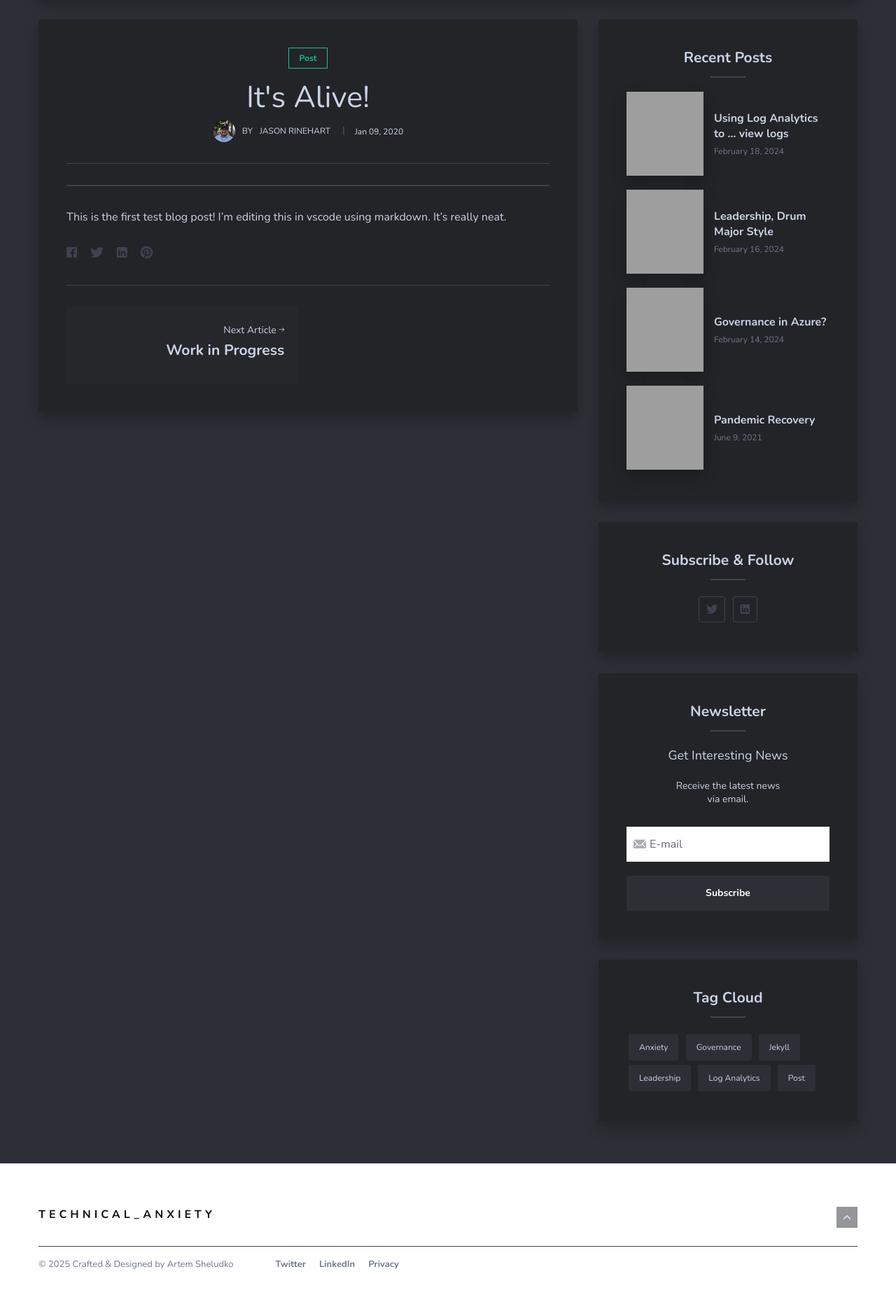
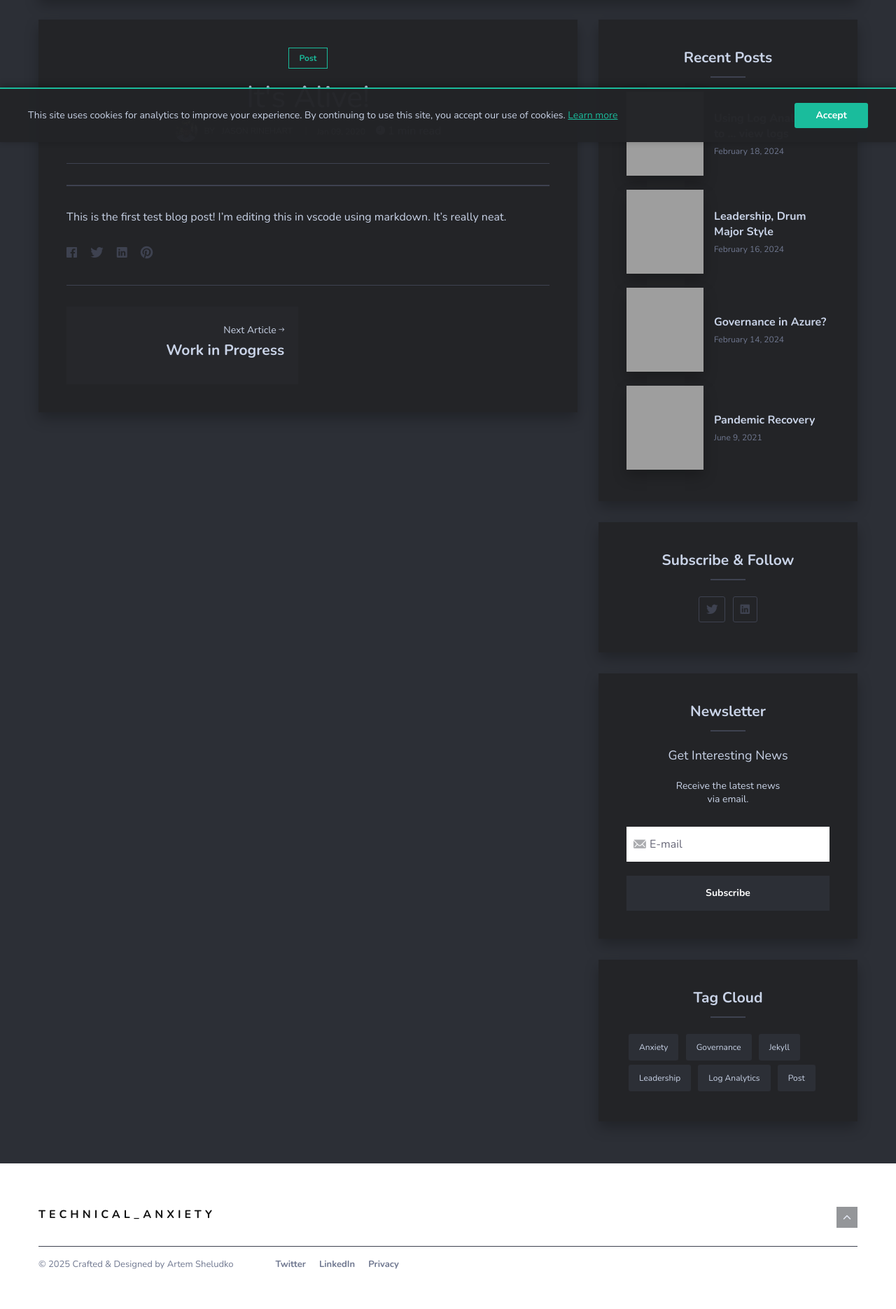
Before and after one commit to technicalanxiety/technicalanxiety.github.io, a Jekyll site: the page built from _posts/2020-1-8-its-alive.md, in a window 1280 px wide. Shown: the part 697-2567 px from the top of the page at 70% size. Built offline with Jekyll 4.4.1, drawn with Linux system fonts in a browser that asks for light colours; nearby versions of some CDN libraries; comment, search, counter and statistics services are not loaded; grey boxes are pictures that could not be loaded.

Commit message:
Add UX improvements: reading time, social sharing, and cookie consent
Quick wins implemented:
- Reading time estimates on posts and article cards (e.g., '5 min read')
- Default social sharing image (SVG) for better social media appearance
- Cookie consent banner with localStorage for GDPR/CCPA compliance
- Responsive design for all new features
- Styled with existing theme colors for consistency

```diff
--- a/_config.yml
+++ b/_config.yml
@@ -42,8 +42,8 @@
     - https://linkedin.com/in/rinehart76
 
 # Default image for social sharing when post doesn't have one
-# Uncomment and set to your preferred default image (1200x630px recommended)
-# logo: /img/about.jpg
+# This appears when sharing posts that don't have a featured image
+logo: /img/social-share-default.svg
 
 
 #-------------------------------
--- /dev/null
+++ b/_includes/cookie-consent.html
@@ -0,0 +1,119 @@
+<div id="cookie-consent" class="cookie-consent" style="display: none;">
+  <div class="cookie-consent-content">
+    <p class="cookie-consent-text">
+      This site uses cookies for analytics to improve your experience.
+      By continuing to use this site, you accept our use of cookies.
+      <a href="{{ site.baseurl }}/privacy/" class="cookie-consent-link">Learn more</a>
+    </p>
+    <button id="cookie-consent-accept" class="cookie-consent-button">Accept</button>
+  </div>
+</div>
+
+<style>
+.cookie-consent {
+  position: fixed;
+  bottom: 0;
+  left: 0;
+  right: 0;
+  background: rgba(35, 36, 39, 0.98);
+  border-top: 2px solid #1ABC9C;
+  padding: 20px;
+  z-index: 1000;
+  box-shadow: 0 -2px 10px rgba(0, 0, 0, 0.3);
+  animation: slideUp 0.3s ease-out;
+}
+
+@keyframes slideUp {
+  from {
+    transform: translateY(100%);
+  }
+  to {
+    transform: translateY(0);
+  }
+}
+
+.cookie-consent-content {
+  max-width: 1200px;
+  margin: 0 auto;
+  display: flex;
+  align-items: center;
+  justify-content: space-between;
+  flex-wrap: wrap;
+  gap: 15px;
+}
+
+.cookie-consent-text {
+  margin: 0;
+  font-size: 14px;
+  line-height: 1.5;
+  color: #C9D3E7;
+  flex: 1;
+  min-width: 250px;
+}
+
+.cookie-consent-link {
+  color: #1ABC9C;
+  text-decoration: underline;
+}
+
+.cookie-consent-link:hover {
+  color: #16a085;
+}
+
+.cookie-consent-button {
+  padding: 10px 30px;
+  background: #1ABC9C;
+  color: #fff;
+  border: none;
+  border-radius: 3px;
+  font-size: 14px;
+  font-weight: bold;
+  cursor: pointer;
+  transition: background 0.3s ease;
+  white-space: nowrap;
+}
+
+.cookie-consent-button:hover {
+  background: #16a085;
+}
+
+@media (max-width: 768px) {
+  .cookie-consent-content {
+    flex-direction: column;
+    text-align: center;
+  }
+
+  .cookie-consent-button {
+    width: 100%;
+  }
+}
+</style>
+
+<script>
+(function() {
+  // Check if user has already consented
+  if (localStorage.getItem('cookieConsent') === 'accepted') {
+    return;
+  }
+
+  // Show the banner after a short delay
+  setTimeout(function() {
+    var banner = document.getElementById('cookie-consent');
+    if (banner) {
+      banner.style.display = 'block';
+    }
+  }, 1000);
+
+  // Handle accept button click
+  var acceptButton = document.getElementById('cookie-consent-accept');
+  if (acceptButton) {
+    acceptButton.addEventListener('click', function() {
+      localStorage.setItem('cookieConsent', 'accepted');
+      var banner = document.getElementById('cookie-consent');
+      if (banner) {
+        banner.style.display = 'none';
+      }
+    });
+  }
+})();
+</script>
--- /dev/null
+++ b/_includes/reading-time.html
@@ -0,0 +1,8 @@
+{% assign words = include.content | strip_html | number_of_words %}
+{% assign reading_time = words | divided_by: 200 %}
+{% if reading_time == 0 %}
+  {% assign reading_time = 1 %}
+{% endif %}
+<span class="reading-time">
+  <i class="ion ion-ios-time"></i> {{ reading_time }} min read
+</span>
--- a/_layouts/default.html
+++ b/_layouts/default.html
@@ -14,6 +14,7 @@
       {{ content }}
 
   {% include footer.html %}
+  {% include cookie-consent.html %}
   {% include javascripts.html %}
 
 </body>
--- a/_layouts/post.html
+++ b/_layouts/post.html
@@ -35,6 +35,9 @@
 							<span>
 								<time datetime="{{ page.date | date_to_xmlschema }}">{{page.date | date: '%b %d, %Y'}}</time>
 							</span>
+						</div>
+						<div class="post-reading-time">
+							{% include reading-time.html content=content %}
 						</div>
 					</div>
 				</div>
--- a/_sass/4-layouts/_post.scss
+++ b/_sass/4-layouts/_post.scss
@@ -229,3 +229,29 @@
     padding: 0 40px;
   }
 }
+// Readi
+ng time
+.post-reading-time, .article-reading-time {
+  .reading-time {
+    font-size: 12px;
+    color: rgba($text, 0.8);
+    text-transform: uppercase;
+    i.ion {
+      font-size: 14px;
+      vertical-align: middle;
+      margin-right: 3px;
+    }
+  }
+}
+
+.post-info {
+  .post-reading-time {
+    margin-left: 15px;
+  }
+}
+
+.article-info {
+  .article-reading-time {
+    margin: 0 10px;
+  }
+}
--- a/index.html
+++ b/index.html
@@ -50,6 +50,9 @@
 								<div class="article-date">
 									<span class="date"><time datetime="{{ post.date | date_to_xmlschema }}">{% assign date_format = site.minima.date_format | default: "%b %-d, %Y" %}{{ post.date | date: date_format }}</time></span>
 								</div>
+								<div class="article-reading-time">
+									{% include reading-time.html content=post.content %}
+								</div>
 								<div class="article-tag">
 								{% if post.tags.size >= 1 %}
 									{% for tag in post.tags %}
```
Also changed, not shown: CHANGELOG.md, img/social-share-default.svg (added).
